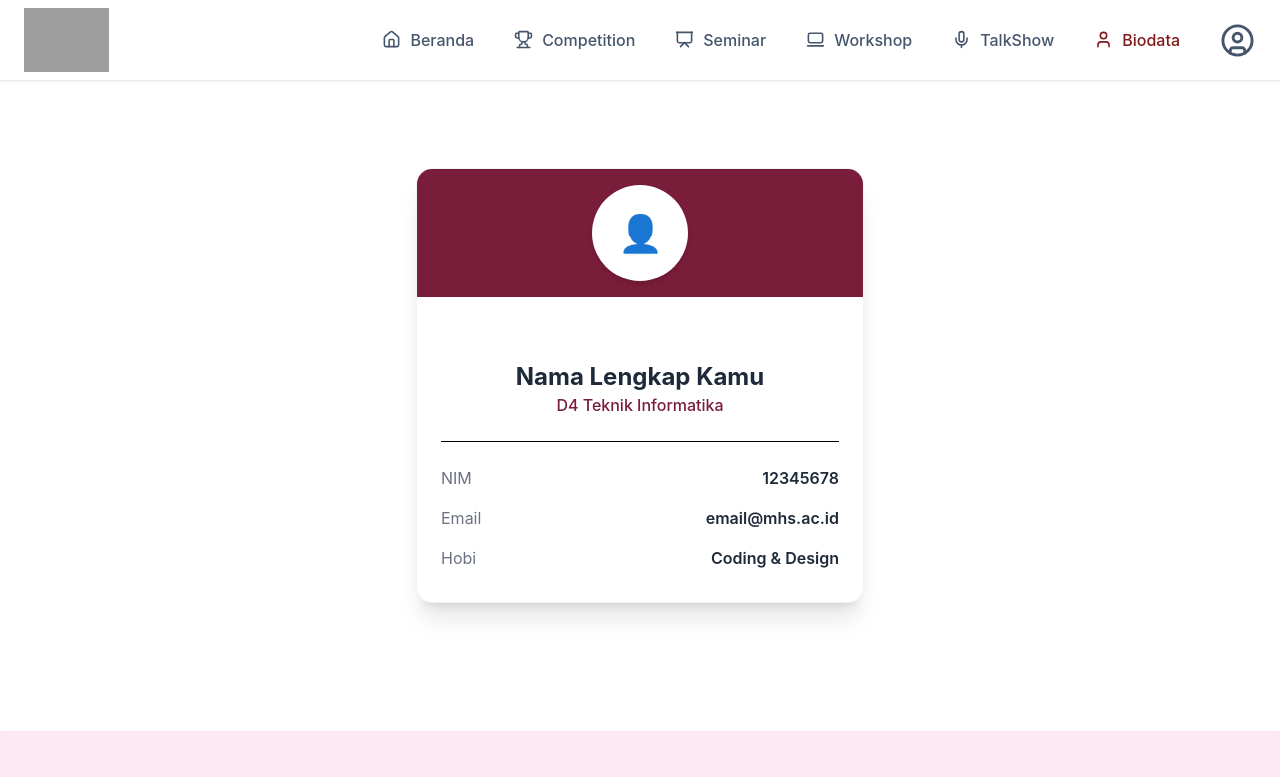
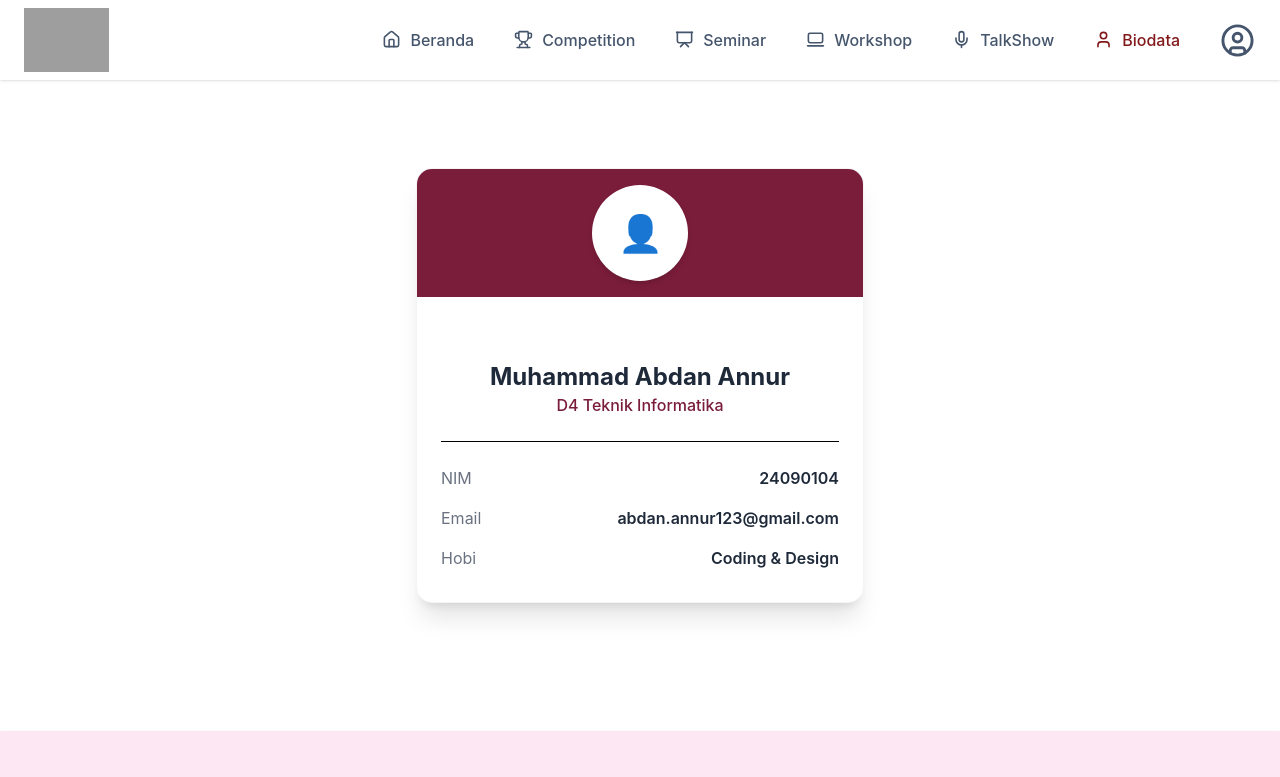
Before and after one commit to Dexamenus/UTS_PEMWEB2, a React (Vite) app in the folder invofest/: page /biodata in a window 1280 px wide. Shown: the top 777 px of the page. Built offline with nearby package versions, Linux system fonts and the light colour scheme; grey boxes are pictures that could not be loaded.

Commit message:
Ubah localhost ke URL Backend Vercel

```diff
--- a/invofest/src/pages/Biodata.tsx
+++ b/invofest/src/pages/Biodata.tsx
@@ -2,26 +2,23 @@
     return (
         <div className="container mx-auto px-4 py-16">
             <div className="max-w-md mx-auto bg-white rounded-2xl shadow-xl overflow-hidden border border-gray-100">
-                {/* Area Foto (Opsional, bisa diganti dengan <img>) */}
                 <div className="bg-[#7A1D3A] h-32 flex items-center justify-center">
                     <div className="w-24 h-24 bg-white rounded-full flex items-center justify-center text-4xl shadow-md">
                         👤
                     </div>
                 </div>
-
-                {/* Konten Biodata */}
                 <div className="pt-16 pb-8 px-6 text-center">
-                    <h2 className="text-2xl font-bold text-gray-800">Nama Lengkap Kamu</h2>
+                    <h2 className="text-2xl font-bold text-gray-800">Muhammad Abdan Annur</h2>
                     <p className="text-[#7A1D3A] font-medium mb-6">D4 Teknik Informatika</p>
 
                     <div className="space-y-4 text-left border-t pt-6">
                         <div className="flex justify-between">
                             <span className="text-gray-500">NIM</span>
-                            <span className="font-semibold text-gray-800">12345678</span>
+                            <span className="font-semibold text-gray-800">24090104</span>
                         </div>
                         <div className="flex justify-between">
                             <span className="text-gray-500">Email</span>
-                            <span className="font-semibold text-gray-800">email@mhs.ac.id</span>
+                            <span className="font-semibold text-gray-800">abdan.annur123@gmail.com</span>
                         </div>
                         <div className="flex justify-between">
                             <span className="text-gray-500">Hobi</span>
```
